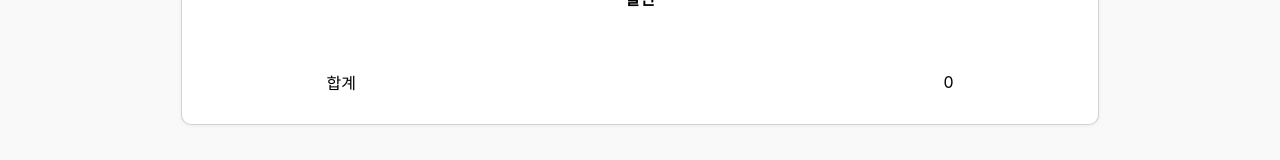
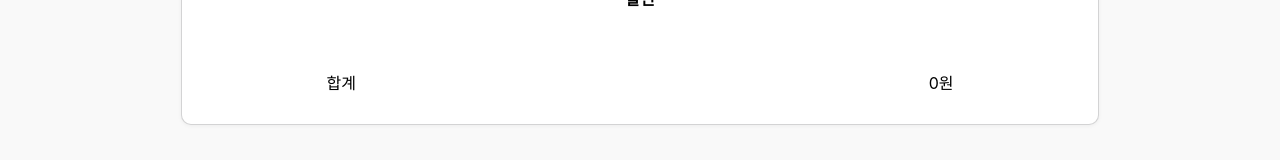
Before and after one commit to th2205/shopping-cart, a React (Create React App) app: page /cart in a window 1280 px wide. Shown: the part 185-345 px from the top of the page. Built offline with nearby package versions, Linux system fonts and the light colour scheme.

Commit message:
Add commaNumber

```diff
--- a/src/components/Cart.tsx
+++ b/src/components/Cart.tsx
@@ -4,6 +4,7 @@ import { ServiceByIdTypes } from '../reducers/services';
 import styled from 'styled-components';
 import ServiceCart from './ServiceCart';
 import DiscountCart from './DiscountCart';
+import { commaNumber } from '../utils/helper';
 
 interface CartProps extends CartState {
   totalPrice: number;
@@ -58,7 +59,7 @@ export default function Cart({
       ))}
       <TotlaPriceContainer>
         <div>합계</div>
-        <div>{totalPrice}</div>
+        <div>{commaNumber(totalPrice)}원</div>
       </TotlaPriceContainer>
     </CartContainer>
   );
--- a/src/components/DiscountCart.tsx
+++ b/src/components/DiscountCart.tsx
@@ -2,6 +2,7 @@ import React from 'react';
 import styled from 'styled-components';
 import { DiscountData, ServiceData } from '../reducers/cart';
 import { ServiceByIdTypes } from '../reducers/services';
+import { commaNumber } from '../utils/helper';
 
 interface DiscountCartProps extends DiscountData {
   serviceCart: Array<ServiceData>;
@@ -37,7 +38,9 @@ export default function DiscountCart({
             {serviceById[serviceId].name}x{serviceById[serviceId].count}
           </Item>
         ))}
-        <Rate>{`${-totalDiscount} (${Math.round(rate * 100)}%)`}</Rate>
+        <Rate>
+          -{`${commaNumber(totalDiscount)}원 (${Math.round(rate * 100)}%)`}
+        </Rate>
       </ServiceCartInfo>
       <select onChange={selectService}>
         <option value="all">수정</option>
--- a/src/components/Menu.tsx
+++ b/src/components/Menu.tsx
@@ -1,6 +1,7 @@
 import React from 'react';
 import { MenuTypes } from './MenuList';
 import styled from 'styled-components';
+import { commaNumber } from '../utils/helper';
 
 interface MenuProps extends MenuTypes {
   onClickCheckbox: (id: string, checked: boolean) => void;
@@ -17,7 +18,7 @@ export default function Menu({
     <MenuContainer>
       <MenuInfo>
         <Name>{name}</Name>
-        <Price>{price}</Price>
+        <Price>{commaNumber(price)}원</Price>
       </MenuInfo>
       <input
         type="checkbox"
--- a/src/components/ServiceCart.tsx
+++ b/src/components/ServiceCart.tsx
@@ -1,6 +1,7 @@
 import React from 'react';
 import styled from 'styled-components';
 import { ServiceData } from '../reducers/cart';
+import { commaNumber } from '../utils/helper';
 
 interface ServiceCartProps extends ServiceData {
   onChangeQuantity: (id: string, quantity: number) => void;
@@ -25,7 +26,7 @@ export default function ServiceCart({
     <ServiceCartContainer>
       <ServiceCartInfo>
         <Name>{name}</Name>
-        <Price>{price}</Price>
+        <Price>{commaNumber(price)}원</Price>
       </ServiceCartInfo>
       <select onChange={selectCheckbox} defaultValue={count}>
         <option value="1">1</option>
--- /dev/null
+++ b/src/utils/helper.ts
@@ -0,0 +1,16 @@
+export function commaNumber(num: number): string {
+  const reversedNumbers = [...String(num)].reverse();
+  const result: string[] = [];
+  let count = 1;
+
+  reversedNumbers.forEach((num) => {
+    result.push(num);
+
+    if (count % 3 === 0) result.push(',');
+    count++;
+  });
+
+  if (result.reverse()[0] === ',') result.shift();
+
+  return result.join('');
+}
```
Also changed, not shown: tsconfig.json (+4 -9 lines).
